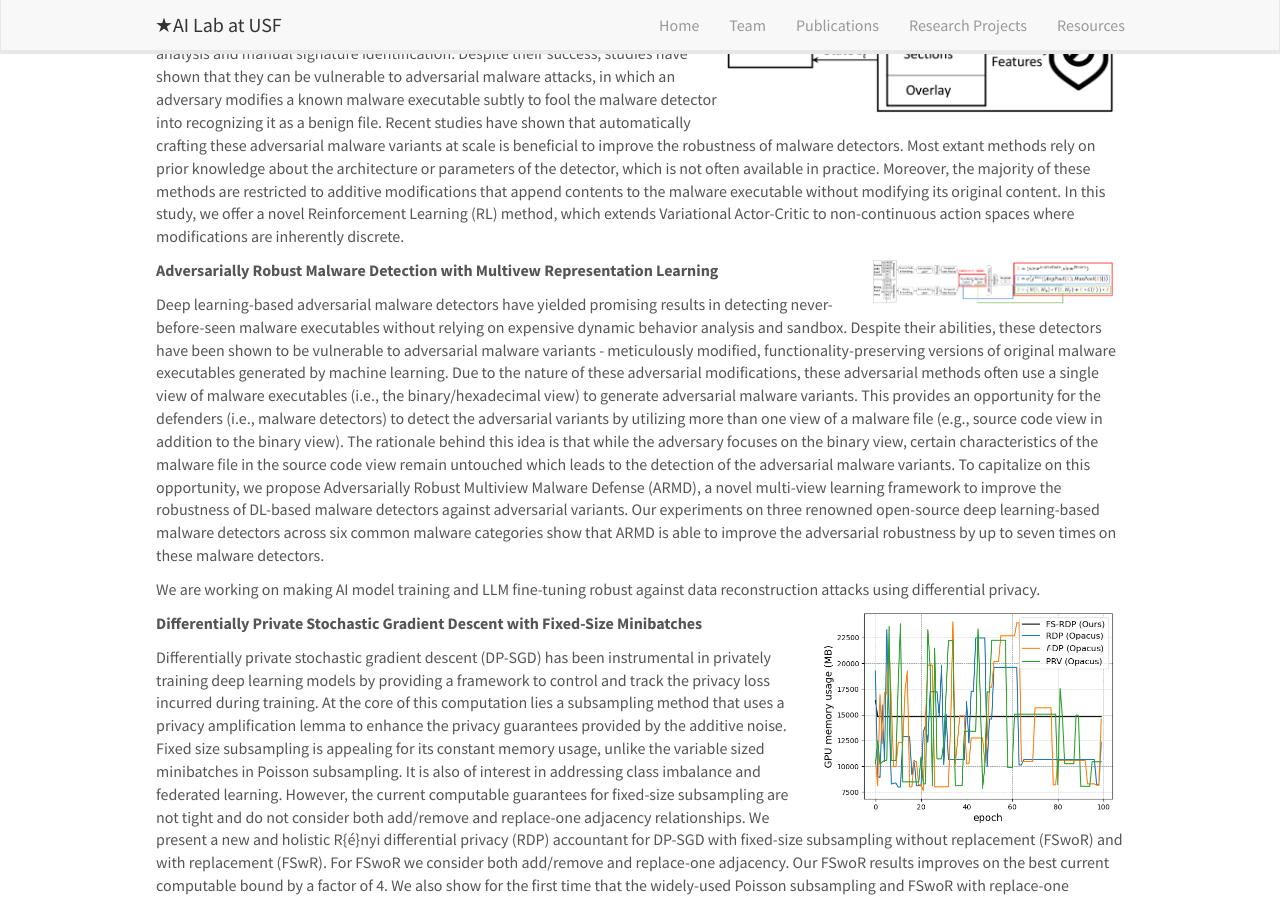
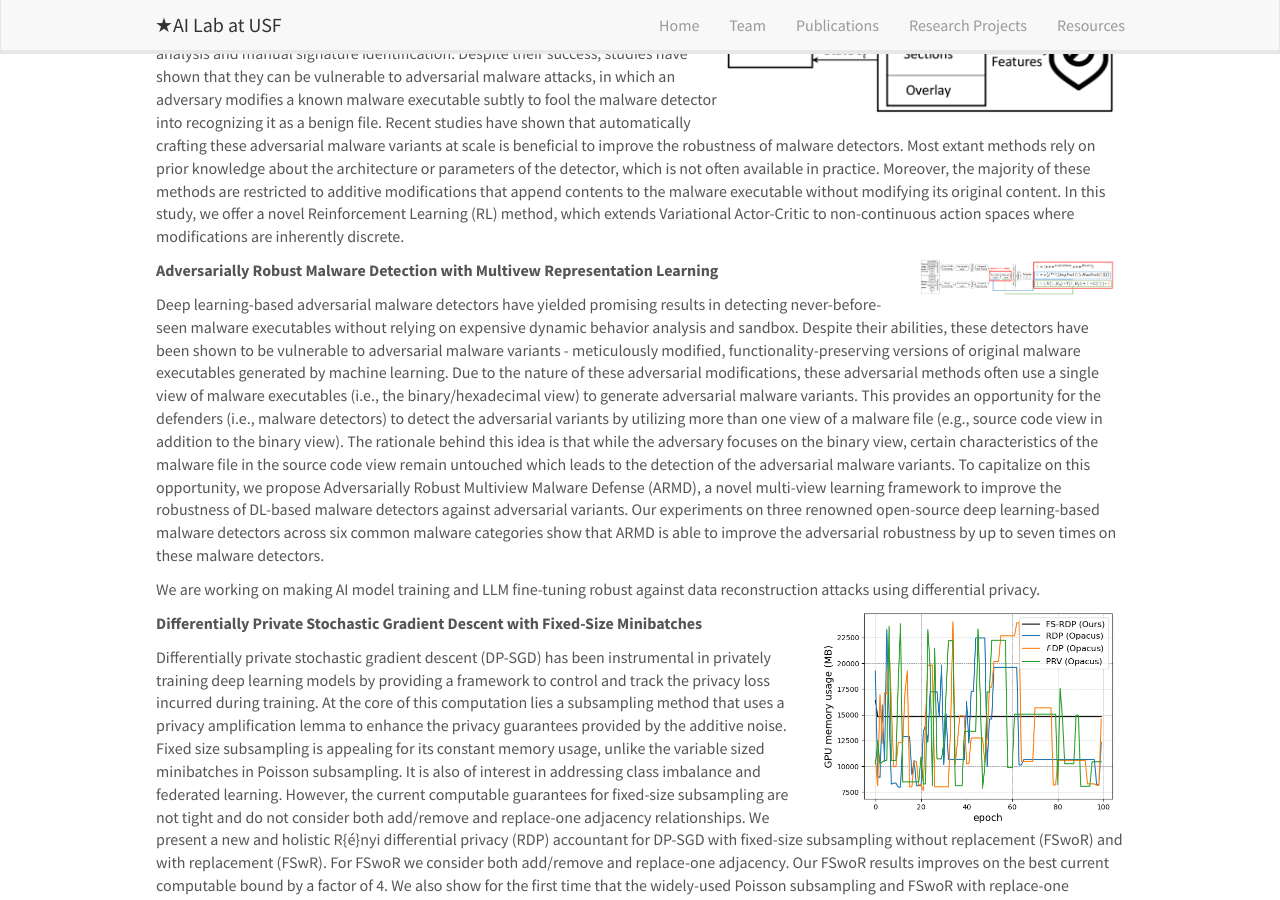
Before and after one commit to star-ailab/star-ailab.github.io, a Jekyll site: the page built from _pages/research.md, in a window 1280 px wide and 900 px high, scrolled down 716 px. Built offline with Jekyll 4.4.1, drawn with Linux system fonts in a browser that asks for light colours; nearby versions of some CDN libraries.

Commit message:
Update research.md

```diff
--- a/_pages/research.md
+++ b/_pages/research.md
@@ -30,7 +30,7 @@
 contents to the malware executable without modifying its original content. In this study, we offer a novel Reinforcement Learning (RL) method, which extends Variational Actor-Critic to non-continuous action spaces where modifications are
 inherently discrete.
 
-**Adversarially Robust Malware Detection with Multivew Representation Learning**  ![]({{ site.url }}{{ site.baseurl }}/images/respic/armd.png){: style="width: 25%; float: right; margin: 0px 10px"}
+**Adversarially Robust Malware Detection with Multivew Representation Learning**  ![]({{ site.url }}{{ site.baseurl }}/images/respic/armd.png){: style="width: 20%; float: right; margin: 0px 10px"}
 
 Deep learning-based adversarial malware detectors have yielded promising results in detecting never-before-seen malware executables without relying on expensive dynamic behavior
 analysis and sandbox. Despite their abilities, these detectors have been shown to be vulnerable to adversarial malware variants - meticulously modified, functionality-preserving
@@ -66,7 +66,7 @@
 
 ### AI-enabled Cybersecurity
 
-**RADAR: A Framework for Developing Adversarially Robust Cyber Defense AI Agents with Deep Reinforcement Learning** ![]({{ site.url }}{{ site.baseurl }}/images/respic/radar.png){: style="width: 45%; float: right; margin: 0px 10px"}
+**RADAR: A Framework for Developing Adversarially Robust Cyber Defense AI Agents with Deep Reinforcement Learning** ![]({{ site.url }}{{ site.baseurl }}/images/respic/radar.png){: style="width: 35%; float: right; margin: 0px 10px"}
 
 The robustness of cyber defense AI agents has raised deep concerns in modern cyber defense. Drawing on the computational design science paradigm, we couple robust optimization and reinforcement learning theories to develop a novel framework, called Reinforcement Learning-based Adversarial Attack Robustness (RADAR), to increase the robustness of cyber defense AI agents against adversarial attacks. To demonstrate practical utility, we instantiate RADAR for malware attacks – the primary cause of financial loss in cyber attacks. Incorporating RADAR in three renowned malware detectors shows an adversarial robustness increase of up to seven times, on average.
 
```
